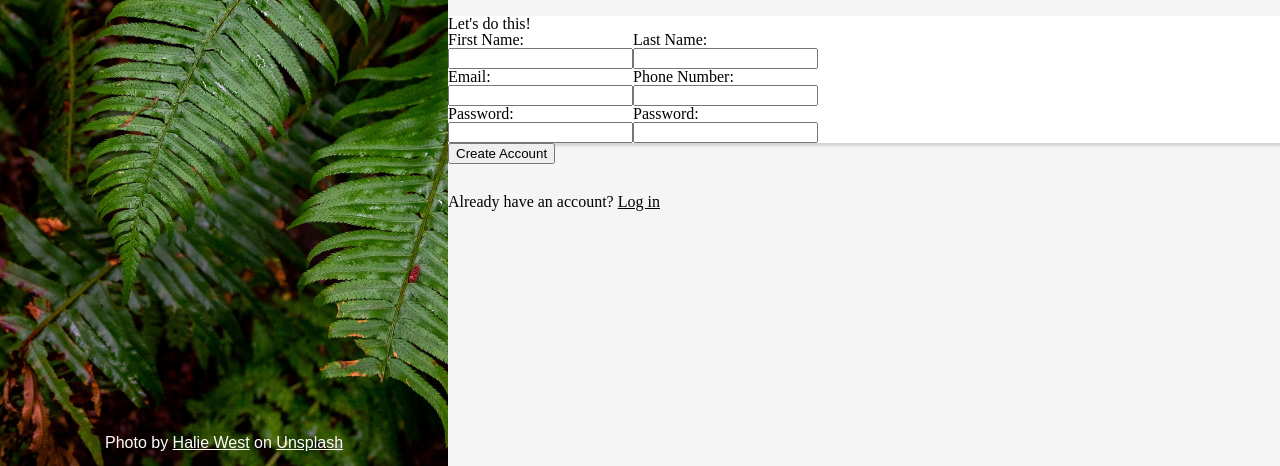
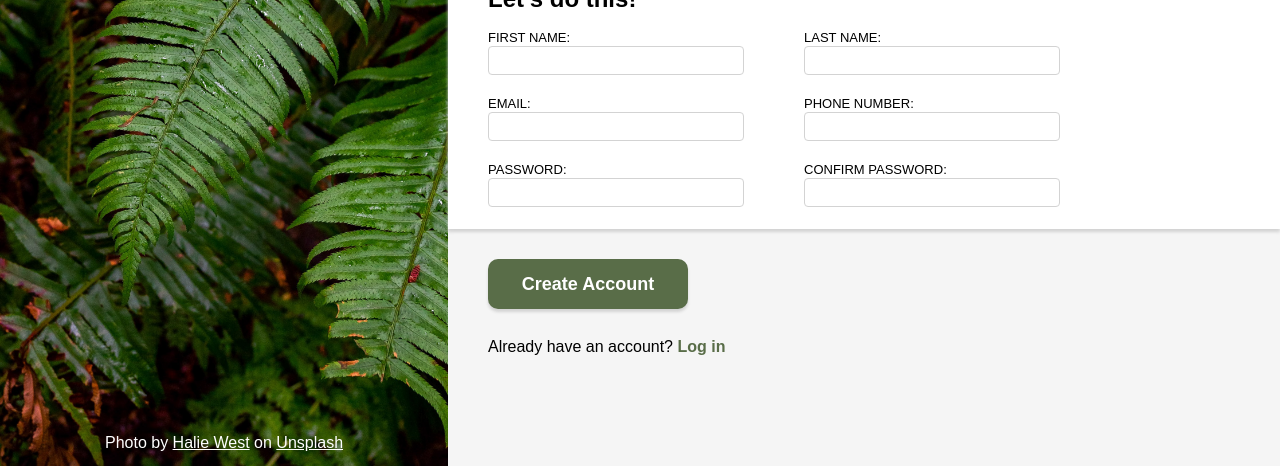
Before and after one commit to WereDiggle/odin-sign-up, a plain HTML site: page index.html in a window 1280 px wide. Shown: the part 334-800 px from the top of the page. Drawn offline with Linux system fonts and the light colour scheme.

Commit message:
good enough

```diff
--- /dev/null
+++ b/app.js
@@ -0,0 +1,18 @@
+const $ = (q) => document.querySelector(q);
+const $$ = (q) => document.querySelectorAll(q);
+
+const userPassword = $("#user_password");
+const confirmUserPassword = $("#confirm_user_password");
+
+checkPassword = () => {
+    if (userPassword.value != confirmUserPassword.value) {
+        confirmUserPassword.setCustomValidity("Password does not match");
+        $("#confirm_user_password + p").textContent = "* Password does not match";
+    } else {
+        confirmUserPassword.setCustomValidity("");
+        $("#confirm_user_password + p").textContent = "";
+    }
+}
+
+userPassword.addEventListener("input", checkPassword);
+confirmUserPassword.addEventListener("input", checkPassword);
--- a/index.html
+++ b/index.html
@@ -20,58 +20,60 @@
         </div>
     </div>
     <div id="right-body" class="flex-v flex-center">
-        <div id="entry-paragraph">
+        <p id="entry-paragraph" class="m20">
             This is not a real online service!
             You know you need something like this in your life to help you realize your deepest dreams.
             Sign up <i>now</i> to get started.
             <br><br>
             You <i>know</i> you want to.
-        </div>
-        <form id="signup-form" action="https://httpbin.org/post" method="post">
+        </p>
+        <form id="signup-form" action="https://httpbin.org/post" onsubmit="return validateForm()" method="post">
             <div id="signup-box" class="flex-v">
                 <p>
                     Let's do this!
                 </p>
-                <div class="flex-h">
+                <div class="flex-h form-row">
                     <div class="flex-v">
-                        <label for="first_name">First Name:</label>
+                        <label for="first_name">FIRST NAME:</label>
                         <input type="text" id="first_name" name="first_name">
                     </div>
                     <div class="flex-v">
-                        <label for="last_name">Last Name:</label>
+                        <label for="last_name">LAST NAME:</label>
                         <input type="text" id="last_name" name="last_name">
                     </div>
                 </div>
 
 
-                <div class="flex-h">
+                <div class="flex-h form-row">
                     <div class="flex-v">
-                        <label for="email">Email:</label>
+                        <label for="email">EMAIL:</label>
                         <input type="email" id="email" name="email">
                     </div>
                     <div class="flex-v">
-                        <label for="phone_number">Phone Number:</label>
+                        <label for="phone_number">PHONE NUMBER:</label>
                         <input type="tel" id="phone_number" name="phone_number">
                     </div>
                 </div>
 
-                <div class="flex-h">
+                <div class="flex-h form-row">
                     <div class="flex-v">
-                        <label for="user_password">Password:</label>
+                        <label for="user_password">PASSWORD:</label>
                         <input type="password" id="user_password" name="user_password">
                     </div>
-                    <div class="flex-v">
-                        <label for="confirm_user_password">Password:</label>
+                    <div class="flex-v" id="confirm-password-container">
+                        <label for="confirm_user_password">CONFIRM PASSWORD:</label>
                         <input type="password" id="confirm_user_password">
+                        <p></p>
                     </div>
                 </div>
             </div>
 
-            <button type="submit">Create Account</button>
+            <button type="submit" class="m20">Create Account</button>
         </form>
-        <p>
+        <p class="m20">
             Already have an account? <a href="">Log in</a>
         </p>
     </div>
 </body>
+<script src="./app.js"></script>
 </html>
--- a/style.css
+++ b/style.css
@@ -31,6 +31,11 @@ article, aside, details, figcaption, figure,
 footer, header, hgroup, menu, nav, section {
   display: block;
 }
+
+html {
+  font-family:Arial, Helvetica, sans-serif;
+}
+
 i {
   font-style: italic;
 }
@@ -56,6 +61,13 @@ table {
 }
 
 /* My CSS starts here */
+
+@font-face {
+  font-family: 'norse';
+  src: url("./Norse-Bold.otf");
+  src: url("./Norse-Bold.otf") format("opentype");
+  src: url("./Norse-Bold.otf") format("truetype");
+}
 
 body {
   display: flex;
@@ -101,6 +113,7 @@ a {
   justify-content: center;
   background-color:rgba(0, 0, 0, 0.5);
   font-size: 80px;
+  font-family: "norse", Impact, Haettenschweiler, 'Arial Narrow Bold', sans-serif;
 }
 #logo-container > img {
   height: 100px;
@@ -112,10 +125,91 @@ a {
   margin: 15px;
 }
 
-#right-body {
+#right-body>p:last-child>a {
+  text-decoration: none;
+  color:#596D48;
+  font-weight: bold;
+}
+
+#right-body>p:first-child {
+  padding-bottom: 40px;
+}
+
+#right-body>p {
+  margin: 0px 40px;
+}
+
+#right-body>form>button[type="submit"] {
+  margin: 30px 40px 0px;
+  background-color: #596D48;
+  color: white;
+  width: 200px;
+  height: 50px;
+  font-weight: bold;
+  font-size:large;
+  border: none;
+  border-radius: 10px;
+  box-shadow: 0px 3px 3px lightgray;
+}
+
+#right-body>form>button[type="submit"]:active {
+  transform: translateY(3px);
+  box-shadow: 0px 0px 0px lightgray;
 }
 
 #signup-box {
   background-color: white;
-  box-shadow: 3px 3px 3px lightgray;
+  box-shadow: 0px 3px 3px lightgray;
+  padding: 20px 40px;
+  gap: 20px;
+  font-size: small;
 }
+
+input {
+  border: 1px solid lightgray;
+  border-radius: 4px;
+  margin: 2px 0px;
+  height: 25px;
+  width: 250px;
+}
+
+input:focus,
+input:focus-visible {
+  border: 1px solid blue;
+  outline: none;
+  box-shadow: 0px 3px 3px lightgray;
+}
+
+input:invalid {
+  border: 1px solid red;
+}
+
+#confirm-password-container {
+  position: relative;
+}
+
+#confirm_user_password + p {
+  color: red;
+  font-size: smaller;
+  position: absolute;
+  top: 50px;
+}
+
+#confirm_user_password + p {
+  color: red;
+  font-size: smaller;
+}
+
+#signup-box>div {
+  gap: 60px;
+}
+
+#signup-box>p {
+  font-weight: bold;
+  font-size: x-large;
+}
+
+#entry-paragraph {
+  font-size: x-large;
+  font-weight: bold;
+}
```
Also changed, not shown: Norse-Bold.otf (added).
